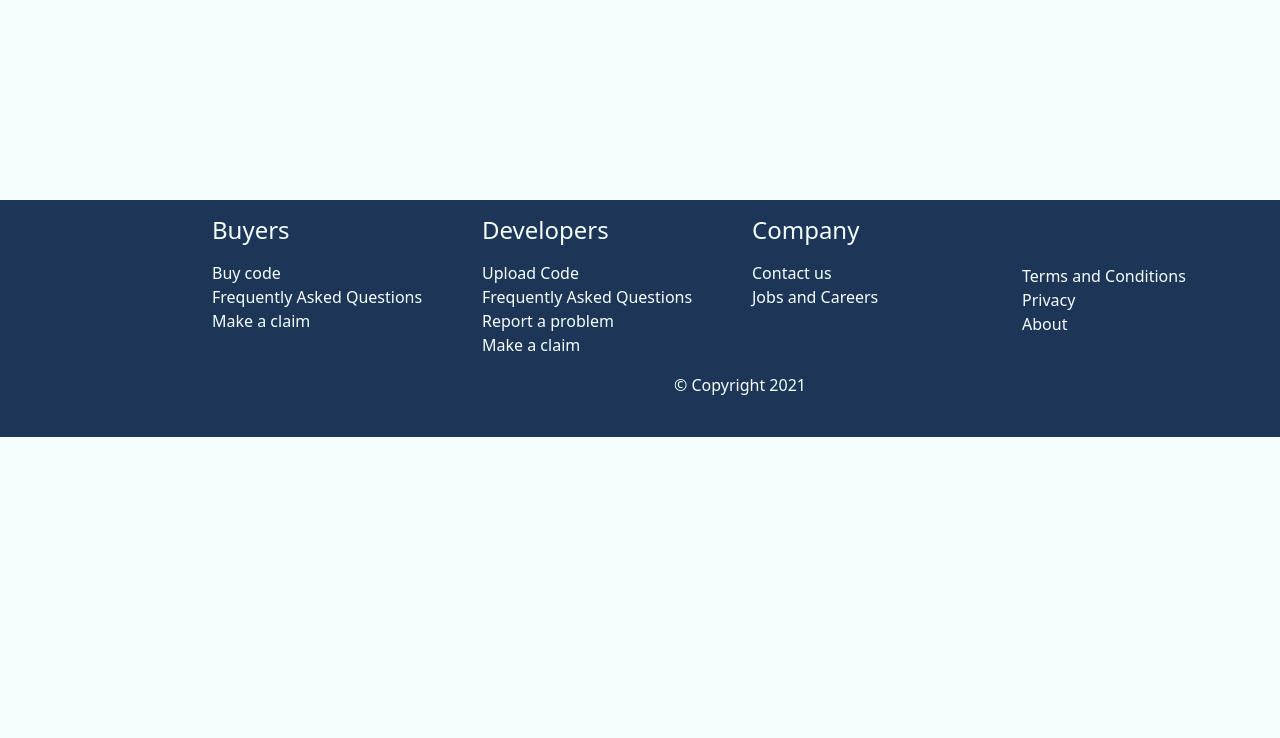
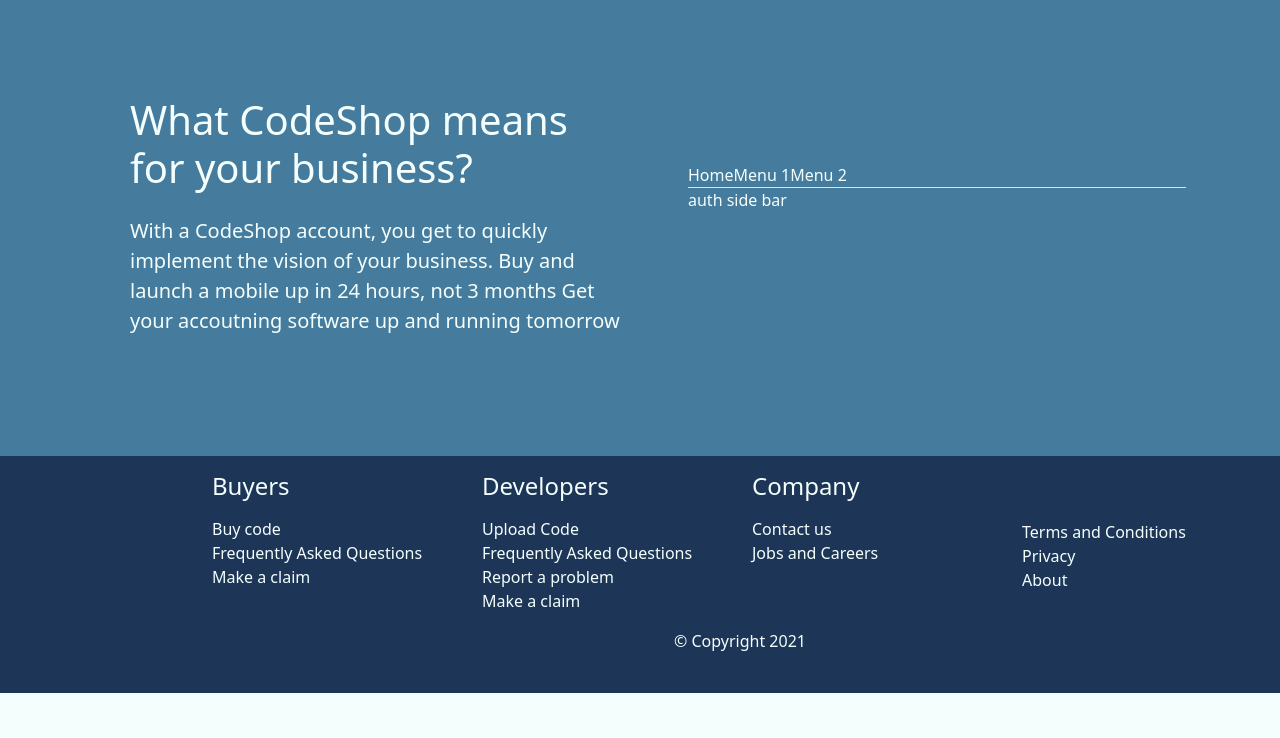
Before and after one commit to kwe-k-u/codeshop, a PHP site: page / in a window 1280 px wide. Shown: the part 62-800 px from the top of the page. Run offline with PHP 8.4, Linux system fonts and the light colour scheme; some libraries are stand-ins or nearby versions.

Commit message:
Further changes

```diff
--- a/footer.php
+++ b/footer.php
@@ -1,4 +1,4 @@
-<footer class="cs-primary cente">
+<footer class="cs-primary center">
 	<div class="container">
 		<div class="row align-items-start">
 
@@ -70,15 +70,15 @@
 				<ul>
 
 					<li>
-						<a href="" class ="footer-link">Terms and Conditions</a>
+						<a href="info.php" class ="footer-link">Terms and Conditions</a>
 					</li>
 
 					<li>
-						<a href="" class ="footer-link">Privacy</a>
+						<a href="info.php" class ="footer-link">Privacy</a>
 					</li>
 
 					<li>
-						<a href="" class ="footer-link">About</a>
+						<a href="info.php" class ="footer-link">About</a>
 					</li>
 				</ul>
 
--- a/header.php
+++ b/header.php
@@ -9,7 +9,7 @@
 	<header class=" cs-primary">
 		<nav class="navbar ">
 			<div class="container-fluid">
-				<a class="navbar-brand link" href="codeshop.php">CodeShop</a>
+				<a class="navbar-brand link" href="index.php">CodeShop</a>
 				<a href="marketplace.php" class="link">Marketplace</a>
 
 				<button class="navbar-toggler" type="button" data-bs-toggle="collapse" data-bs-target="#navbarNavDropdown" aria-controls="navbarNavDropdown" aria-expanded="false" aria-label="Toggle navigation">
@@ -31,7 +31,7 @@
 					Account
 				</div></a>
 
-				<a href="marketplace.php" class="link">
+				<a href="info.php" class="link">
 				<div class="link">
 					<i class="bi bi-question"></i>
 					Help
--- a/index.php
+++ b/index.php
@@ -1,5 +1,6 @@
 <!doctype html>
 <html lang="en">
+
 <head>
   <!-- Required meta tags -->
   <meta charset="utf-8">
@@ -10,14 +11,68 @@
 
   <title>CodeShop - Home</title>
   <?php require_once "header.php"; ?>
+  <div class="row cs-secondary">
+
+
+
+    <!-- main screen  -->
+
+    <section class="p-5">
+      <div class="container">
+        <div class="row align-items-center justify-content-between">
+
+          <div class="col-md p-5">
+            <h1>What CodeShop means for your business?</h1>
+            <p class="lead my-4">
+              With a CodeShop account, you get to quickly implement the vision of your business.
+
+              Buy and launch a mobile up in 24 hours, not 3 months
+
+              Get your accoutning software up and running tomorrow
+
+
+            </p>
+
+          </div>
+
+
+          <div class="col-md">
+
+            <ul class="nav nav-tabs">
+              <li class="active"><a data-toggle="tab" href="#home">Home</a></li>
+              <li><a data-toggle="tab" href="#menu1">Menu 1</a></li>
+              <li><a data-toggle="tab" href="#menu2">Menu 2</a></li>
+            </ul>
+
+            auth side bar
+            <div class="tab-content">
+              <div id="home" class="tab-pane fade in active">
+                <h3>HOME</h3>
+                <p>Some content.</p>
+              </div>
+              <div id="menu1" class="tab-pane fade">
+                <h3>Menu 1</h3>
+                <p>Some content in menu 1.</p>
+              </div>
+              <div id="menu2" class="tab-pane fade">
+                <h3>Menu 2</h3>
+                <p>Some content in menu 2.</p>
+              </div>
+            </div>
+          </div>
+
+        </div>
+      </div>
+  </div>
+  </section>
 
 
 
 
   <script src="https://cdn.jsdelivr.net/npm/bootstrap@5.1.3/dist/js/bootstrap.bundle.min.js" integrity="sha384-ka7Sk0Gln4gmtz2MlQnikT1wXgYsOg+OMhuP+IlRH9sENBO0LRn5q+8nbTov4+1p" crossorigin="anonymous"></script>
-
-    <div style="height: 200px;">
+  </div>
   </div>
   <?php require_once "footer.php"; ?>
   </body>
+
 </html>
--- a/shopping_cart.php
+++ b/shopping_cart.php
@@ -51,7 +51,7 @@
         <tbody>
           <tr>
             <!-- remove action -->
-            <th scope="row">
+            <th scope="row" >
 
             <h2 class="icon-heading"><i class="bi bi-x-square"></i></h2>
             </th>
--- a/styles/header.css
+++ b/styles/header.css
@@ -12,10 +12,3 @@ header{
 	text-decoration: none;
 	margin: 0px;
 }
-
-
-#search_field{
-	padding: 0.1em;
-	width: 20%;
-	border-radius: 30px;
-}
--- a/styles/main.css
+++ b/styles/main.css
@@ -23,3 +23,19 @@ body{
 .icon-heading{
 	margin: 0.5em;
 }
+
+
+input{
+	padding: 0.1em;
+	width: 20%;
+	border-radius: 30px;
+}
+
+
+
+
+.a-button{
+	width: fit-content;
+	background-color: #457B9D;
+	margin-right: 0.5em;
+}
```
Also changed, not shown: marketplace.php (+97 -2 lines), styles/shopping_cart.css (+0 -8 lines). Lines whose indentation alone changed are shown as unchanged.
